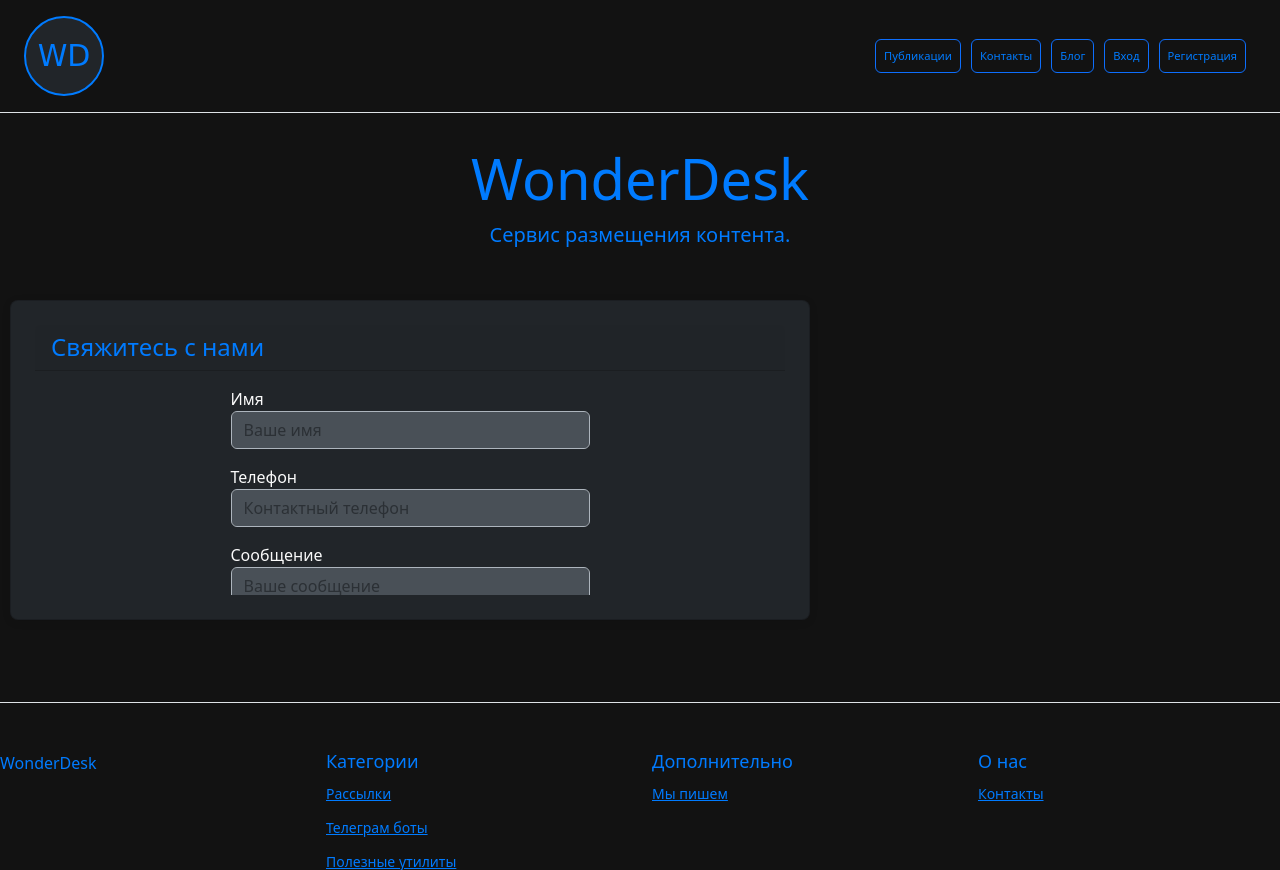
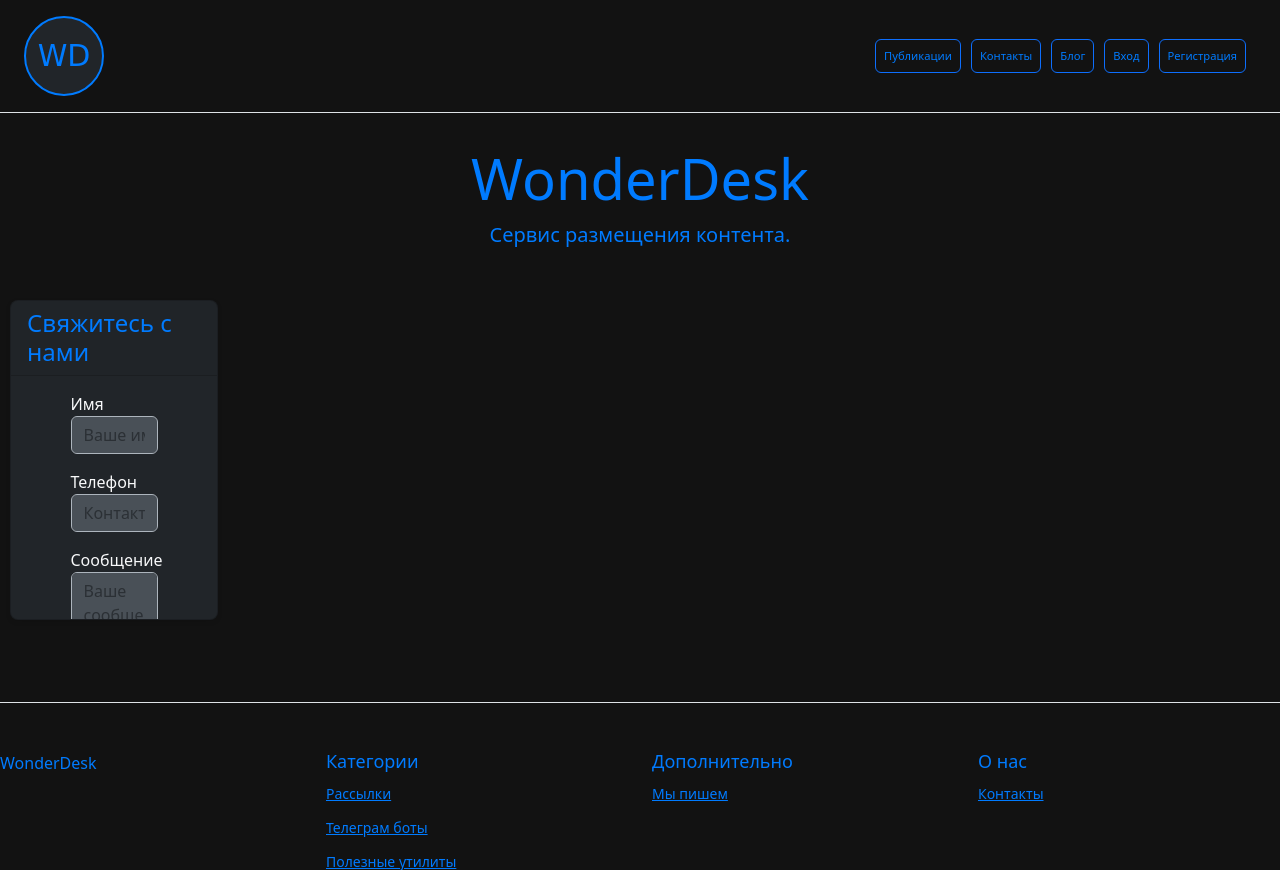
Before and after one commit to EugenyBaz/WonderDesk, a Django app: page /contacts/ in a window 1280 px wide. Shown: the top 870 px of the page. Run offline with Django 5.2, Linux system fonts and the light colour scheme; some libraries are stand-ins or nearby versions.

Commit message:
update 8 style card in the post_list.html

```diff
--- a/posts/templates/posts/contacts.html
+++ b/posts/templates/posts/contacts.html
@@ -4,16 +4,7 @@
 {% block content %}
 
 <style>
-    /* Основные стили для карточки формы */
-    .card {
-        width: 50rem; /* Фиксированная ширина */
-        padding: 1.5rem;
-        background-color: #212529; /* Тёмный фон */
-        color: #fafafa; /* Светлый текст */
-        border-radius: 0.5rem;
-        box-shadow: 0 2px 8px rgba(0,0,0,0.1);
-        transition: transform 0.3s ease-in-out;
-    }
+
 
     .card:hover {
         transform: scale(1.02);
```
Also changed, not shown: posts/templates/posts/home.html (+0 -9 lines), posts/templates/posts/post_confirm_delete.html (+1 -10 lines).
